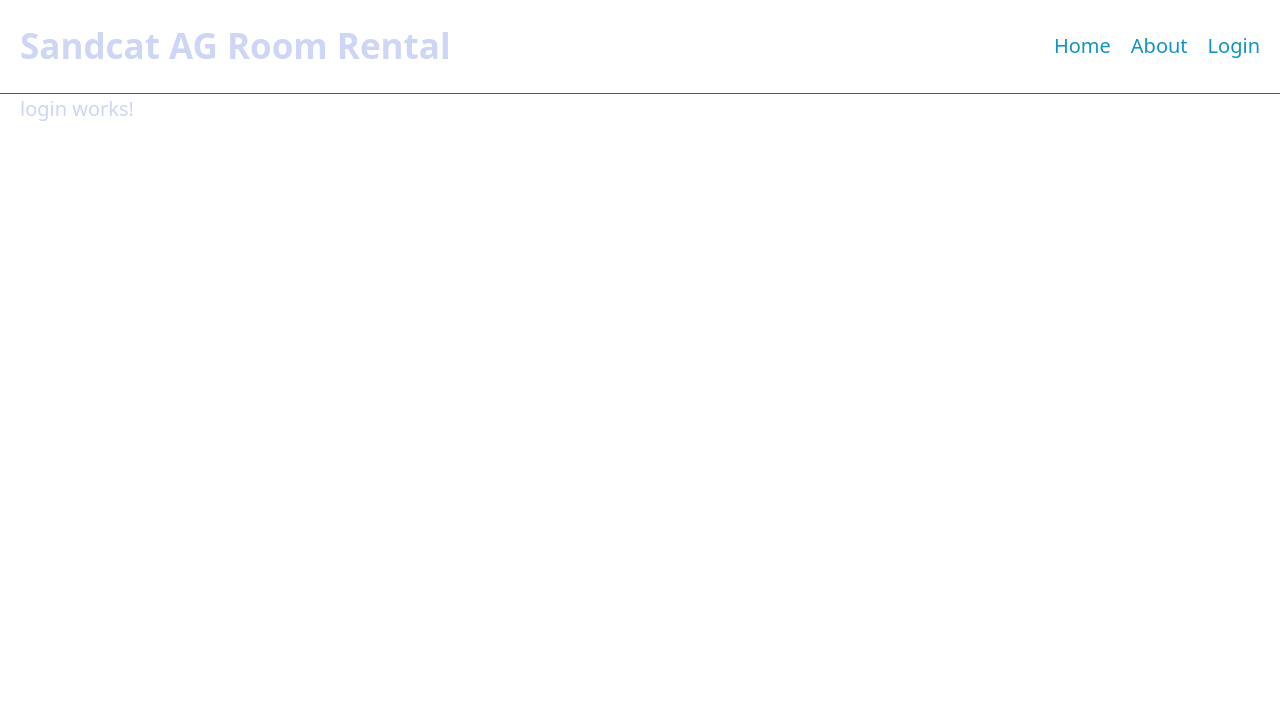
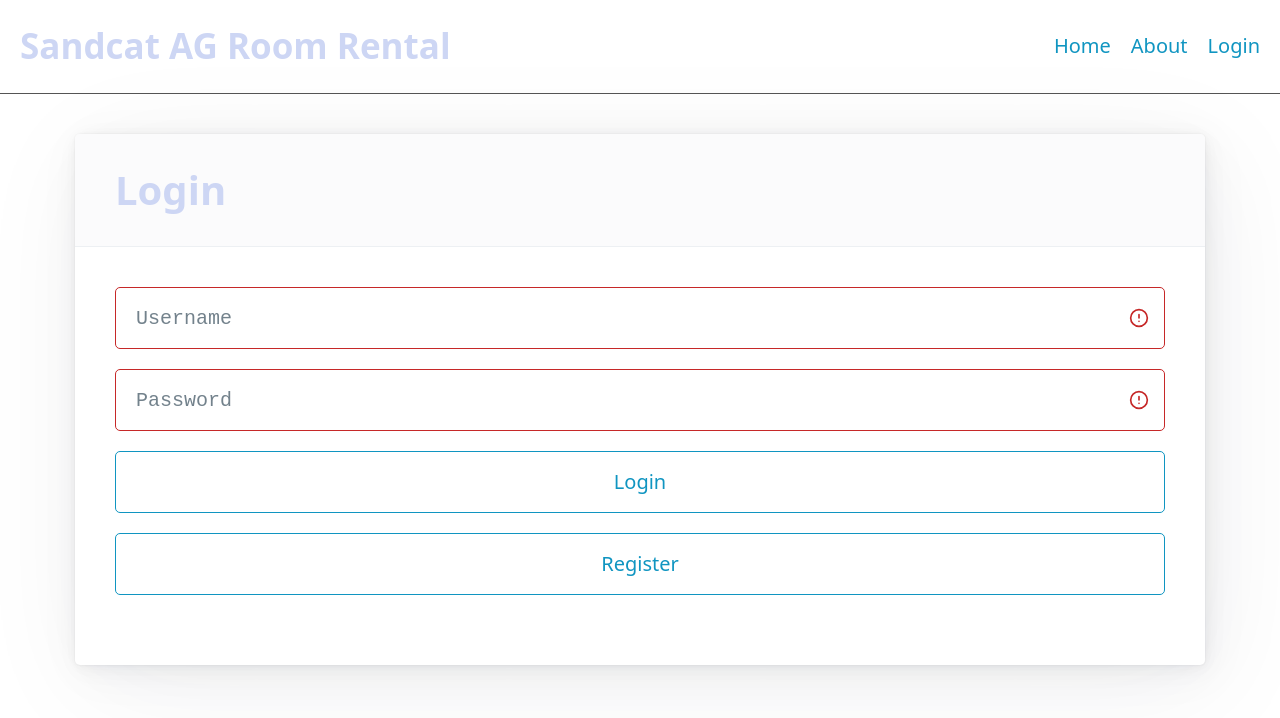
Before and after one commit to pcaracal/RentMyHome, an Angular app in the folder frontend/: page /login in a window 1280 px wide. Shown: the top 718 px of the page. Built offline with nearby package versions, Linux system fonts and the light colour scheme.

Commit message:
feat: login

```diff
--- a/frontend/package.json
+++ b/frontend/package.json
@@ -18,6 +18,7 @@
     "@angular/platform-browser": "^17.0.0",
     "@angular/platform-browser-dynamic": "^17.0.0",
     "@angular/router": "^17.0.0",
+    "ngx-toastr": "^18.0.0",
     "rxjs": "~7.8.0",
     "tslib": "^2.3.0",
     "zone.js": "~0.14.2"
--- a/frontend/src/app/app.config.ts
+++ b/frontend/src/app/app.config.ts
@@ -3,10 +3,14 @@ import {provideRouter} from '@angular/router';
 
 import {routes} from './app.routes';
 import {provideHttpClient} from "@angular/common/http";
+import {provideAnimations} from "@angular/platform-browser/animations";
+import {provideToastr} from "ngx-toastr";
 
 export const appConfig: ApplicationConfig = {
   providers: [
     provideRouter(routes),
-    provideHttpClient()
+    provideHttpClient(),
+    provideAnimations(),
+    provideToastr()
   ]
 };
--- a/frontend/src/app/calendar/calendar.component.html
+++ b/frontend/src/app/calendar/calendar.component.html
@@ -39,8 +39,6 @@
           <td *ngFor="let day of week.days"
               [class]="isDayInSelection(day.dateMonth, day.dateDate) ? 'date-selected' : ''"
               (click)="selectDate(day.dateYear, day.dateMonth, day.dateDate)">
-            <div [classList]="isDayInSelection(day.dateMonth, day.dateDate) ? 'date-selected' :''">
-            </div>
             <div [class]="day.booked || day.past ? 'date-booked' : 'date-available'">
               <div [class]=" day.isOtherMonth ? 'date-other-month' : ''">
               <span>
--- a/frontend/src/app/calendar/calendar.component.scss
+++ b/frontend/src/app/calendar/calendar.component.scss
@@ -43,12 +43,13 @@
   }
 
   .date-available {
+    &:hover {
+      cursor: pointer;
+    }
+
     span {
+      width: 100%;
       color: #a8f38b !important;
-
-      &:hover {
-        cursor: pointer;
-      }
     }
   }
 
@@ -61,8 +62,4 @@
       font-family: "JetBrainsMono NF ExtraLight", monospace !important;
     }
   }
-
-  td.date-today {
-    border: 2px solid #cba6f7 !important;
-  }
 }
--- a/frontend/src/app/login/login.component.html
+++ b/frontend/src/app/login/login.component.html
@@ -1 +1,18 @@
-<p>login works!</p>
+<div class="container">
+  <article>
+    <header>
+      <h1>Login</h1>
+    </header>
+    <body>
+    <form (submit)="submitLogin()">
+      <input type="text" name="username" placeholder="Username" autocomplete="off" [(ngModel)]="username"
+             (ngModelChange)="usernameChange()" [attr.aria-invalid]="usernameInvalid">
+      <input type="password" name="password" placeholder="Password" autocomplete="off" [(ngModel)]="password"
+             (ngModelChange)="passwordChange()" [attr.aria-invalid]="passwordInvalid">
+
+      <button class="outline" type="submit">Login</button>
+      <button class="outline" type="button" (click)="submitRegister()">Register</button>
+    </form>
+    </body>
+  </article>
+</div>
--- a/frontend/src/app/login/login.component.ts
+++ b/frontend/src/app/login/login.component.ts
@@ -1,12 +1,86 @@
-import { Component } from '@angular/core';
+import {Component} from '@angular/core';
+import {ApiService} from "../api.service";
+import {FormsModule} from "@angular/forms";
+import {NgIf} from "@angular/common";
+import {ToastrService} from "ngx-toastr";
 
 @Component({
   selector: 'app-login',
   standalone: true,
-  imports: [],
+  imports: [
+    FormsModule,
+    NgIf
+  ],
   templateUrl: './login.component.html',
   styleUrl: './login.component.scss'
 })
 export class LoginComponent {
+  username: string = '';
+  password: string = '';
+  usernameInvalid: boolean = false;
+  passwordInvalid: boolean = false;
 
+  constructor(private apiService: ApiService, private toastr: ToastrService) {
+  }
+
+  ngOnInit() {
+    this.usernameInvalid = true;
+    this.passwordInvalid = true;
+  }
+
+  usernameChange() {
+    this.usernameInvalid = this.username.length < 3;
+  }
+
+  passwordChange() {
+    this.passwordInvalid = this.password.length < 3;
+  }
+
+  submitLogin() {
+    if (this.usernameInvalid || this.passwordInvalid) {
+      return;
+    }
+    this.apiService.postLogin(this.username, this.password).pipe().subscribe(
+      (data: any) => {
+        this.apiService.bearerToken = data;
+        this.toastr.success('Login successful', 'Success');
+        window.history.back();
+      },
+      (error: any) => {
+        this.apiService.bearerToken = '';
+
+        switch (error.status) {
+          case 404:
+            this.toastr.error('Invalid username or password', 'Unauthorized');
+            break;
+          default:
+            this.toastr.error('Login failed', 'Internal Server Error');
+            break;
+        }
+      }
+    )
+  }
+
+  submitRegister() {
+    if (this.usernameInvalid || this.passwordInvalid) {
+      return;
+    }
+    this.apiService.postRegister(this.username, this.password).pipe().subscribe(
+      (data: any) => {
+        this.toastr.success('Registration successful', 'Success');
+        this.apiService.bearerToken = data;
+        window.history.back();
+      },
+      (error: any) => {
+        switch (error.status) {
+          case 409:
+            this.toastr.error('Username already exists', 'Conflict');
+            break;
+          default:
+            this.toastr.error('Registration failed', 'Internal Server Error');
+            break;
+        }
+      }
+    )
+  }
 }
--- a/frontend/src/styles.scss
+++ b/frontend/src/styles.scss
@@ -1,4 +1,7 @@
 /* You can add global styles to this file, and also import other style files */
+
+@import "ngx-toastr/toastr";
+
 h1, h2, h3, h4, h5, h6 {
   margin-bottom: 0 !important;
   color: #cdd6f4 !important;
@@ -7,3 +10,8 @@ h1, h2, h3, h4, h5, h6 {
 span, p, div {
   color: #cdd6f4 !important;
 }
+
+input[type="text"], input[type="password"] {
+  color: #eba0ac !important;
+  font-family: "JetBrainsMono NF", monospace;
+}
```
Also changed, not shown: 1 other file (tests, documents, lock files or other folders).
